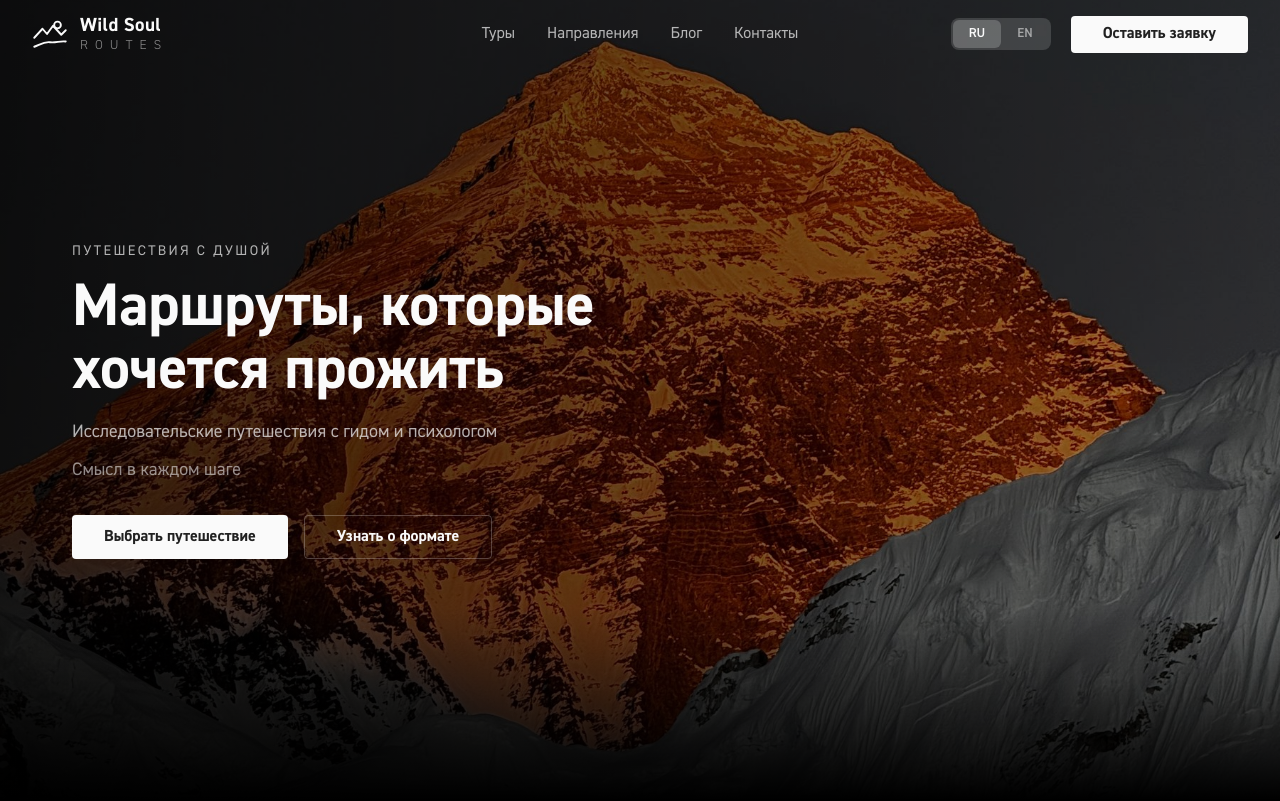
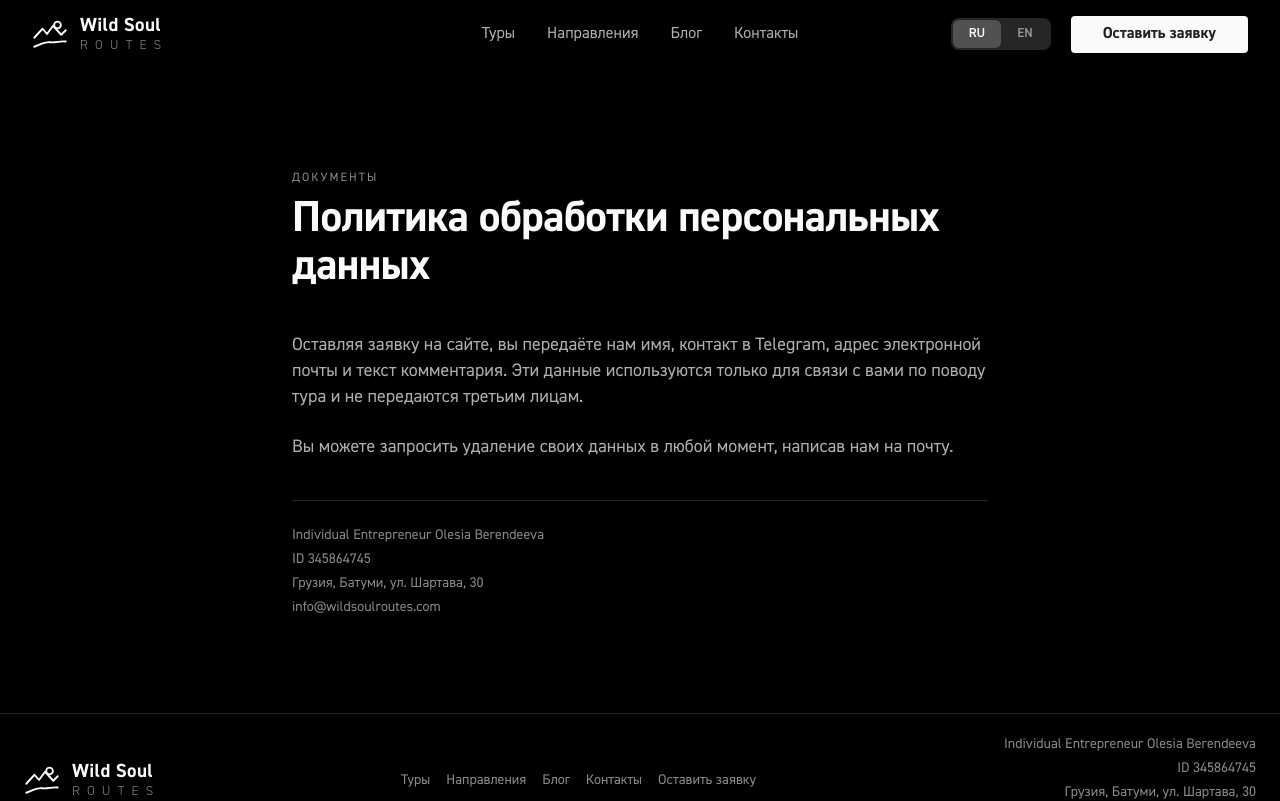
Before and after one commit to fifulina-uxui/wild-soul-routes, a React (Vite) app: page /privacy in a window 1280 px wide. Shown: the top 801 px of the page. Built offline with nearby package versions, Linux system fonts and the light colour scheme.

Commit message:
Privacy policy link under form + /privacy page

```diff
--- a/src/App.tsx
+++ b/src/App.tsx
@@ -7,6 +7,7 @@ import DirectionsPage from './pages/DirectionsPage'
 import BlogPage from './pages/BlogPage'
 import BlogArticlePage from './pages/BlogArticlePage'
 import ContactsPage from './pages/ContactsPage'
+import PrivacyPage from './pages/PrivacyPage'
 
 function ScrollToTop() {
   const { pathname } = useLocation()
@@ -28,6 +29,7 @@ export default function App() {
         <Route path="/blog" element={<BlogPage />} />
         <Route path="/blog/:id" element={<BlogArticlePage />} />
         <Route path="/contacts" element={<ContactsPage />} />
+        <Route path="/privacy" element={<PrivacyPage />} />
         <Route path="*" element={<Home />} />
       </Routes>
     </>
--- a/src/data/content.ts
+++ b/src/data/content.ts
@@ -118,6 +118,7 @@ export interface PageContent {
       comment: string
       commentPlaceholder: string
       legal: string
+      legalLink: string
     }
     success: { title: string; text: string }
   }
@@ -752,7 +753,8 @@ export const content: Record<'ru' | 'en', PageContent> = {
         emailPlaceholder: 'you@example.com',
         comment: 'Доп. комментарии',
         commentPlaceholder: 'Например: удобное время для связи',
-        legal: 'Нажимая кнопку, вы соглашаетесь с политикой обработки персональных данных.',
+        legal: 'Нажимая кнопку, вы соглашаетесь с',
+        legalLink: 'политикой обработки персональных данных.',
       },
       success: {
         title: 'Заявка отправлена',
@@ -1381,7 +1383,8 @@ export const content: Record<'ru' | 'en', PageContent> = {
         emailPlaceholder: 'you@example.com',
         comment: 'Additional comments',
         commentPlaceholder: 'E.g. preferred time to reach you',
-        legal: 'By submitting, you agree to the personal data processing policy.',
+        legal: 'By submitting, you agree to the',
+        legalLink: 'personal data processing policy.',
       },
       success: {
         title: 'Request sent',
--- /dev/null
+++ b/src/pages/PrivacyPage.tsx
@@ -0,0 +1,52 @@
+import Subpage from './Subpage'
+import { Reveal } from '../sections/Reveal'
+import { contacts } from '../data/content'
+import { useLang } from '../i18n'
+
+export default function PrivacyPage() {
+  const { lang } = useLang()
+  const ru = lang === 'ru'
+
+  return (
+    <Subpage>
+      <section className="bg-black">
+        <div className="mx-auto max-w-[760px] px-5 py-14 md:px-8 md:py-24">
+          <Reveal>
+            <p className="text-[12px] uppercase leading-5 tracking-[0.17em] text-[rgb(250_250_250/55%)]">
+              {ru ? 'Документы' : 'Legal'}
+            </p>
+            <h2 className="mt-2 text-[clamp(30px,3.4vw,48px)] font-bold leading-[1.1] tracking-[-0.5px] text-[#fafafa]">
+              {ru ? 'Политика обработки персональных данных' : 'Personal Data Processing Policy'}
+            </h2>
+          </Reveal>
+
+          <Reveal>
+            <div className="mt-10 flex flex-col gap-6 text-[18px] leading-[26px] text-[rgb(250_250_250/70%)]">
+              <p>
+                {ru
+                  ? 'Оставляя заявку на сайте, вы передаёте нам имя, контакт в Telegram, адрес электронной почты и текст комментария. Эти данные используются только для связи с вами по поводу тура и не передаются третьим лицам.'
+                  : 'When you submit a request on this site, you share your name, Telegram contact, email address and comment. This data is used solely to contact you about the tour and is never shared with third parties.'}
+              </p>
+              <p>
+                {ru
+                  ? 'Вы можете запросить удаление своих данных в любой момент, написав нам на почту.'
+                  : 'You may request deletion of your data at any time by emailing us.'}
+              </p>
+              <div className="mt-4 flex flex-col gap-1 border-t border-[rgb(255_255_255/15%)] pt-6 text-[14px] leading-5 text-[rgb(250_250_250/55%)]">
+                <span>{contacts.legal}</span>
+                <span>ID {contacts.id}</span>
+                <span>{contacts.address[lang]}</span>
+                <a
+                  href={`mailto:${contacts.email}`}
+                  className="transition-colors duration-200 hover:text-[#fafafa]"
+                >
+                  {contacts.email}
+                </a>
+              </div>
+            </div>
+          </Reveal>
+        </div>
+      </section>
+    </Subpage>
+  )
+}
--- a/src/sections/LeadForm.tsx
+++ b/src/sections/LeadForm.tsx
@@ -1,4 +1,5 @@
 import { useState, type FormEvent } from 'react'
+import { Link } from 'react-router'
 import { useLang } from '../i18n'
 import { Reveal } from './Reveal'
 
@@ -109,7 +110,13 @@ export default function LeadForm({ submitLabel }: { submitLabel?: string }) {
                   {submitLabel ?? t.cta.submit}
                 </button>
                 <p className="text-[14px] leading-5 text-[rgb(250_250_250/55%)]">
-                  {t.lead.form.legal}
+                  {t.lead.form.legal}{' '}
+                  <Link
+                    to="/privacy"
+                    className="underline decoration-[rgb(250_250_250/40%)] underline-offset-4 transition-colors duration-200 hover:text-[#fafafa]"
+                  >
+                    {t.lead.form.legalLink}
+                  </Link>
                 </p>
               </form>
             )}
```
